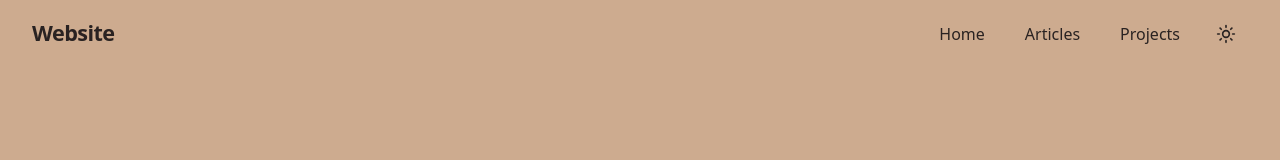
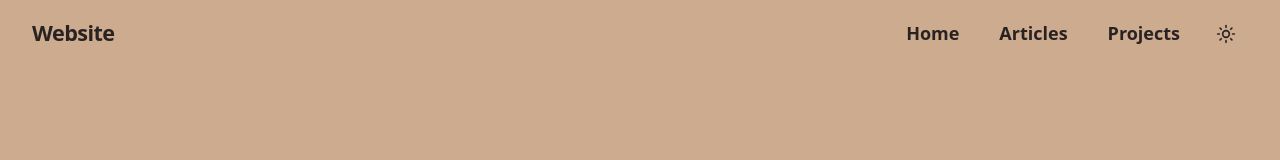
Before and after one commit to Tim-van-Oudheusden/website, a React (Vite) app in the folder front-end/: page / in a window 1280 px wide. Shown: the top 160 px of the page. Built offline with nearby package versions, Linux system fonts and the light colour scheme.

Commit message:
fix(front-end): thicken top navbar typography

```diff
--- a/front-end/src/shared/components/TopBar.tsx
+++ b/front-end/src/shared/components/TopBar.tsx
@@ -48,7 +48,7 @@ export function TopBar(): React.JSX.Element {
         {/* Desktop nav */}
         <nav className="hidden items-center gap-2 sm:flex">
           {navLinks.map((link) => (
-            <Button key={link.href} variant="ghost" size="sm" className="h-10 px-4 text-base" asChild>
+            <Button key={link.href} variant="ghost" size="sm" className="h-10 px-4 text-[18px] font-semibold" asChild>
               <Link to={link.href}>{link.label}</Link>
             </Button>
           ))}
@@ -74,7 +74,7 @@ export function TopBar(): React.JSX.Element {
                   <Button
                     key={link.href}
                     variant="ghost"
-                    className="justify-start"
+                    className="justify-start text-[18px] font-semibold"
                     asChild
                     onClick={() => { setOpen(false); }}
                   >
```
Also changed, not shown: 1 other file (tests, documents, lock files or other folders).
